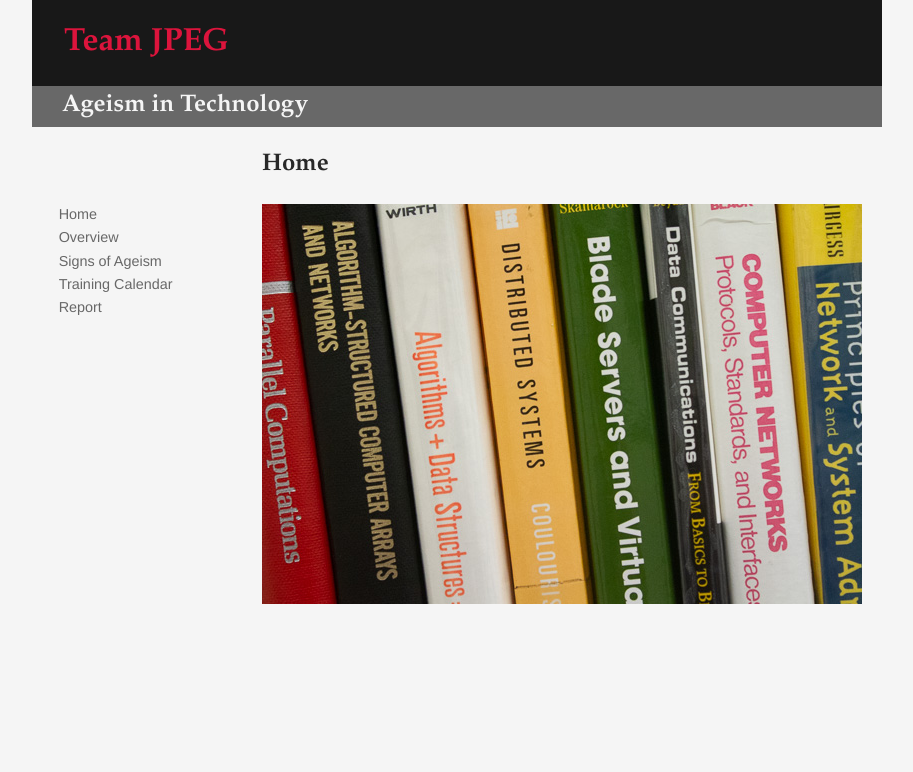
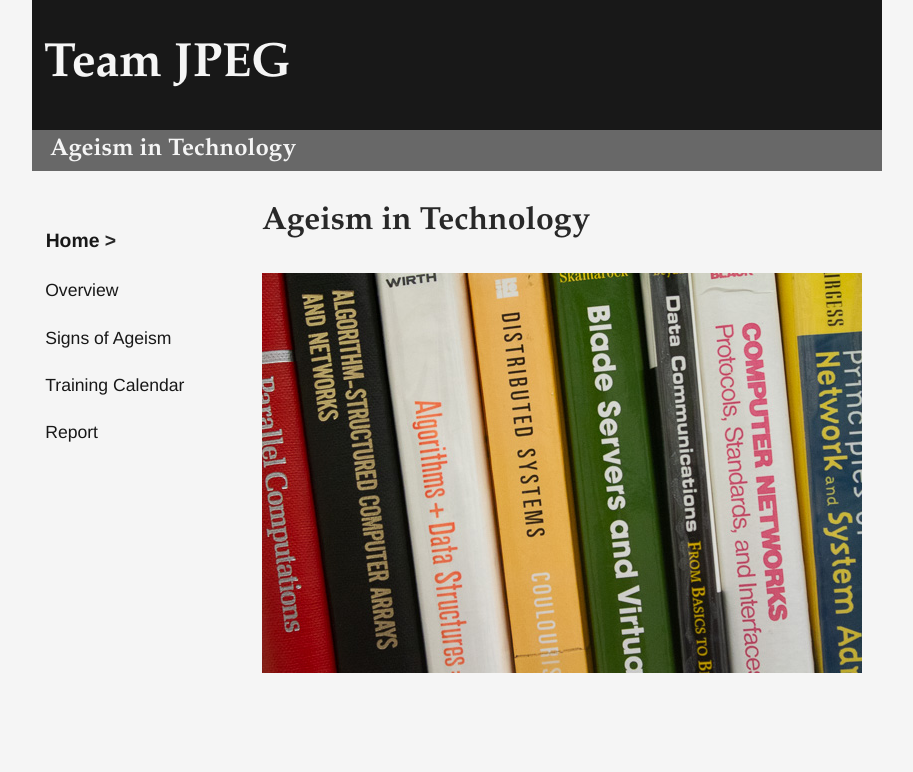
Before and after one commit to Brianrsteele/group-web-project, a plain HTML site: page index.html in a window 1280 px wide. Shown: the top 772 px of the page, without its empty margins (183-1096 px from the left). Drawn offline with Linux system fonts and the light colour scheme.

Commit message:
updated css on navigation and header

```diff
--- a/_css/styles.css
+++ b/_css/styles.css
@@ -26,30 +26,47 @@ img {
 
 nav {
     float: left;
-    padding-top: 4.75em;
-    padding-left: 1.35em;
-    font-size: .90em;
+    padding-top: 1em;
+    padding-left: 0.5em;
+    font-size: 1.1em;
     margin-bottom: 2em;
 }
 
 nav li{
     list-style: none;
-    padding: .25em 0 .25em .5em;
+    padding: .75em .75em .75em .25em;
+}
+
+/*
+nav li:not(:first-of-type):hover{
+    border-bottom: solid 2px #181818;
+
+}
+*/
+
+nav #current {
+    font-weight: bold;
+    font-size: 1.1em;
+}
+
+nav #current::after {
+    content: " >";
 }
 
 nav a:link {
     text-decoration: none;
-    color: #686868;
+    color: #181818;
 }
 
 nav a:visited {
     text-decoration: none;
-    color: #686868;
+    color: #181818;
 }
 
 nav a:hover {
     text-decoration: none;
     color: blue;
+
 }
 
 nav a:active {
@@ -68,7 +85,8 @@ main {
 
 main h3 {
     padding: 1em 0;
-    font-size: 1.5em;
+    font-size: 2em;
+    font-weight: bold;
 }
 
 main h4 {
@@ -148,16 +166,16 @@ header {
 }
 
 header h1 {
-    color: crimson;
-    padding: .75em 1em .75em 1em;
-    font-size: 2em;
+    padding: .75em 1em .75em .25em;
+    font-size: 3em;
     font-weight:bolder;
 }
 
 header h2 {
     background-color: #686868;
-   	padding: .25em 1em .25em 1.25em;
+   	padding: .25em 1em .25em .75em;
     font-size: 1.5em;
+
 
 }
 
--- a/index.html
+++ b/index.html
@@ -18,7 +18,7 @@
         <nav>
             <ul>
                 <li id="skip"><a href="#main">Skip to Main</a></li>
-                <li><a href="index.html">Home</a></li>
+                <li id="current"><a href="index.html">Home</a></li>
                 <li><a href="overview.html">Overview</a></li>
                 <li><a href="ageism_signs.html">Signs of Ageism</a></li>
                 <li><a href="calendar.html">Training Calendar</a></li>
@@ -26,7 +26,7 @@
             </ul>
         </nav>
         <main id="main">
-            <h3>Home</h3>
+            <h3>Ageism in Technology</h3>
             <img src="_images/ageism-1.jpg" alt="Older computer books on a shelf." title="Older computer books on a shelf" width="600" height="400">
             <p></p>
             <p></p>
```
Also changed, not shown: ageism_signs.html (+1 -1 lines), calendar.html (+2 -1 lines), overview.html (+1 -1 lines), report.html (+1 -1 lines).
